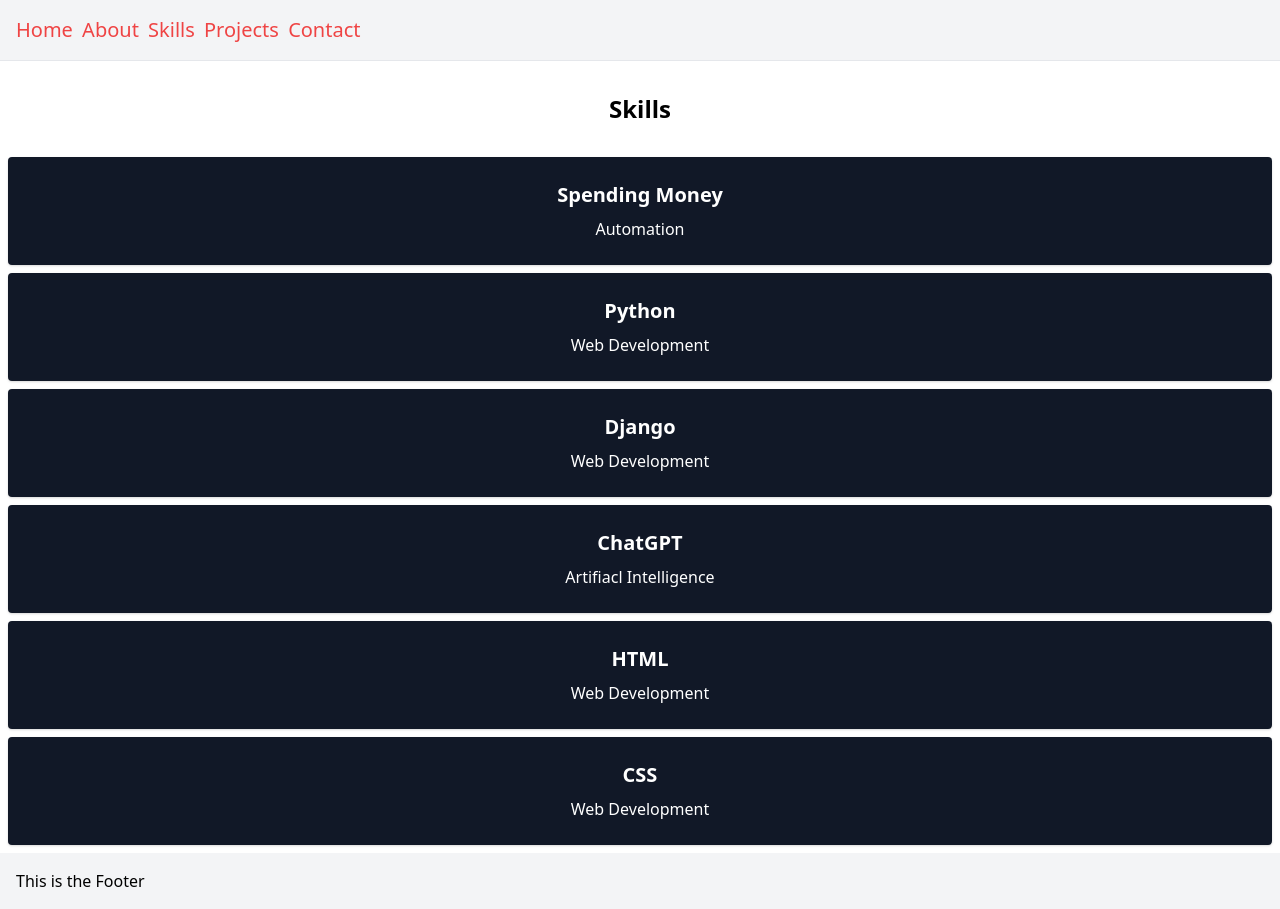
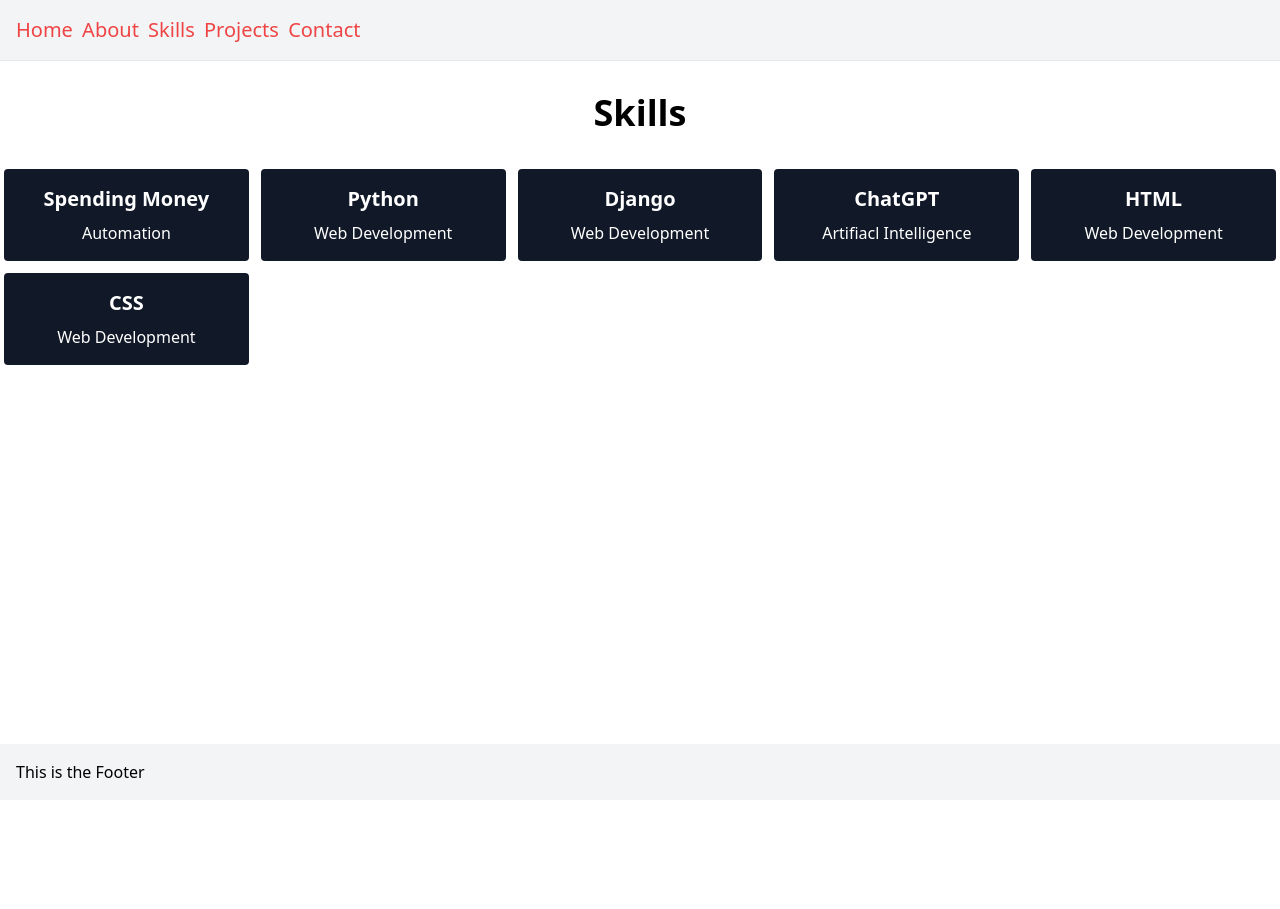
Before and after one commit to ZanderCoding/Portfo_Django, a Django app: page /skill/ in a window 1280 px wide. After the commit the page ends 778 px from the top, so only its background shows below. Run offline with Django 4.2, Linux system fonts and the light colour scheme; data comes from the database, SQL or seed files in the repository; both versions use the stored data as it was after the commit; some libraries are stand-ins or nearby versions.

Commit message:
Finished SKills Page

```diff
--- a/portfo/templates/portfo/skill_view.html
+++ b/portfo/templates/portfo/skill_view.html
@@ -3,12 +3,12 @@
 
 {% block content %}
     <header class="text-center">
-        <h1 class="text-2xl font-bold mb-4">Skills</h1>
+        <h1 class="text-4xl font-bold mb-4">Skills</h1>
     </header>
-    <section class="mt-8">
+    <section class="grid grid-cols-5 gap-1 mt-8">
         {% for skill in skills %}
             <a href="{% url 'skill-detail' skill.pk  %}">
-                <div class="text-center bg-gray-900 p-6 m-2 text-white rounded shadow hover:shadow-2xl hover:cursor-pointer">
+                <div class="text-center bg-gray-900 p-4 m-1 text-white rounded hover:shadow-2xl hover:cursor-pointer hover:bg-white hover:text-gray-900">
                     <h3 class="text-xl font-bold mb-2">{{ skill.name }}</h3>
                     <p class="text-x1">{{ skill.field|title }}</p>
                 </div>
```
Also changed, not shown: db.sqlite3.
